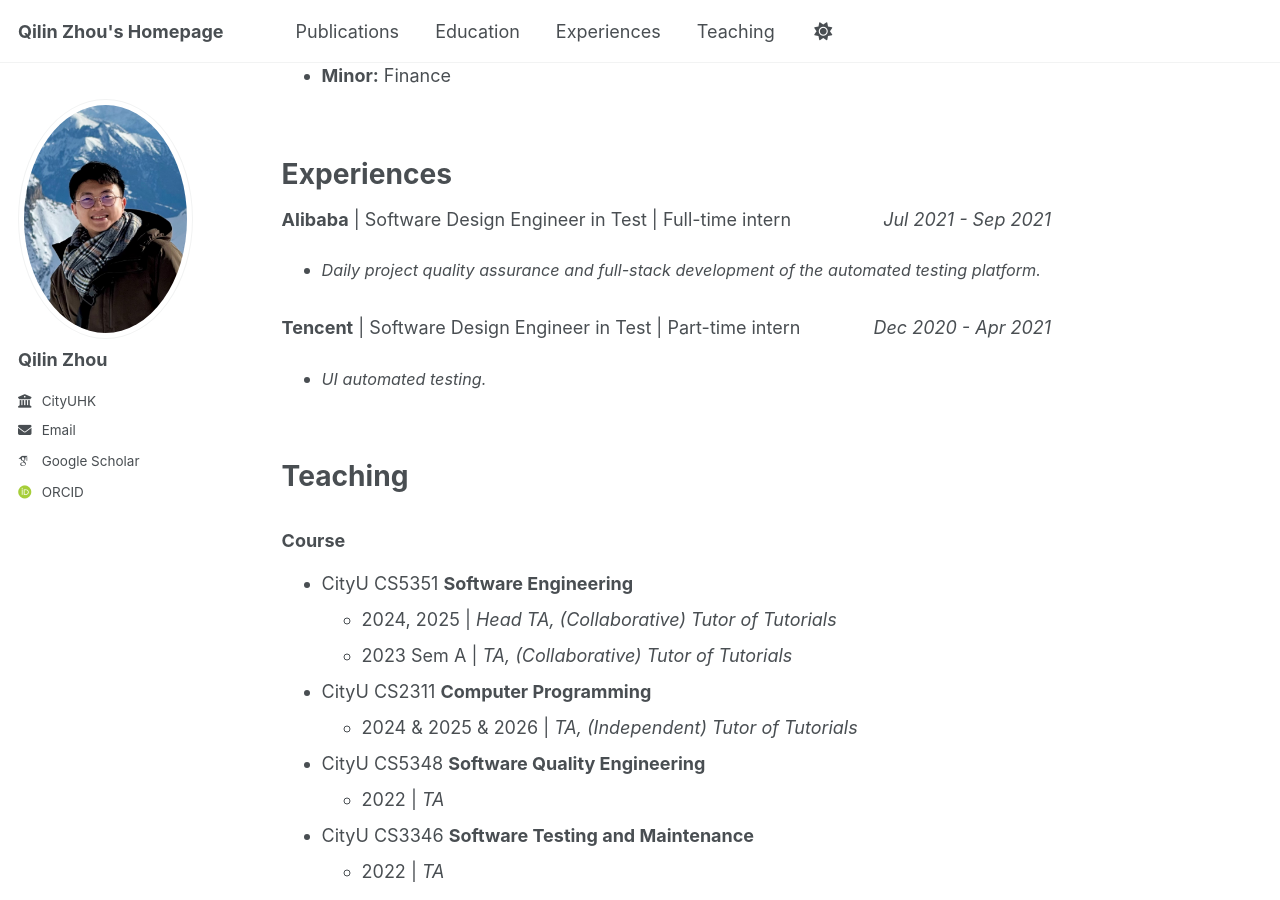
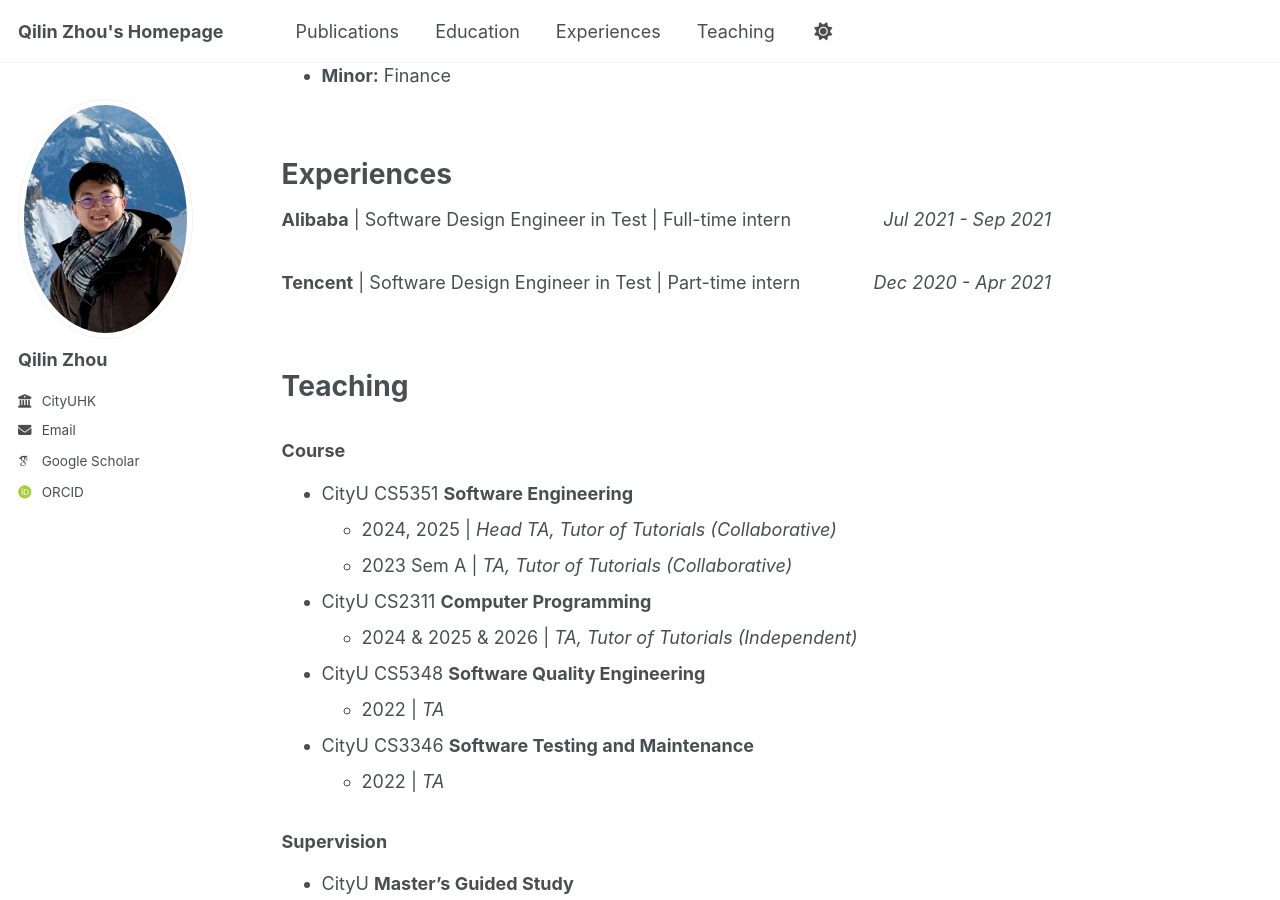
Before and after one commit to qilin-zhou/qilin-zhou.github.io, a Jekyll site: the page built from _pages/about.md, in a window 1280 px wide and 900 px high, scrolled down 1853 px. Built offline with Jekyll 4.4.1, drawn with Linux system fonts in a browser that asks for light colours; some web fonts are replaced; a script bundle is joined from its source files by our own code; library files that are not in the unit come from our copies.

Commit message:
Update about.md

```diff
--- a/_pages/about.md
+++ b/_pages/about.md
@@ -65,12 +65,12 @@ Experiences
 ======
 
 **Alibaba** | Software Design Engineer in Test | Full-time intern <span style="float: right; font-style: italic;"> Jul 2021 - Sep 2021  </span>
-* <i><span style="font-size: 90%;"> Daily project quality assurance and full-stack development of the automated testing platform.</span></i>
+<!-- * <i><span style="font-size: 90%;"> Developed the automated testing infrastructure and conducted Comprehensive software quality assurance.</span></i>   -->
 
 <div style="height: 0.75em;"></div>
 
 **Tencent** | Software Design Engineer in Test | Part-time intern <span style="float: right; font-style: italic;"> Dec 2020 - Apr 2021  </span>
-* <i><span style="font-size: 90%;"> UI automated testing.</span></i>
+<!-- * <i><span style="font-size: 90%;"> Developed, maintained and conduected UI automated testing.</span></i> -->
 
 <br>
 
@@ -78,10 +78,10 @@ Teaching
 ======
 ### Course
 - CityU CS5351 **Software Engineering**
-  * 2024, 2025 \| <i>Head TA, (Collaborative) Tutor of Tutorials</i>
-  * 2023 Sem A \| <i>TA, (Collaborative) Tutor of Tutorials</i>
+  * 2024, 2025 \| <i>Head TA, Tutor of Tutorials (Collaborative)</i>
+  * 2023 Sem A \| <i>TA, Tutor of Tutorials (Collaborative)</i>
 - CityU CS2311 **Computer Programming**
-  * 2024 & 2025 & 2026 \| <i> TA, (Independent) Tutor of Tutorials</i>
+  * 2024 & 2025 & 2026 \| <i> TA, Tutor of Tutorials (Independent)</i>
 - CityU CS5348 **Software Quality Engineering**
   * 2022 \| <i>TA</i>
 - CityU CS3346 **Software Testing and Maintenance**
```
